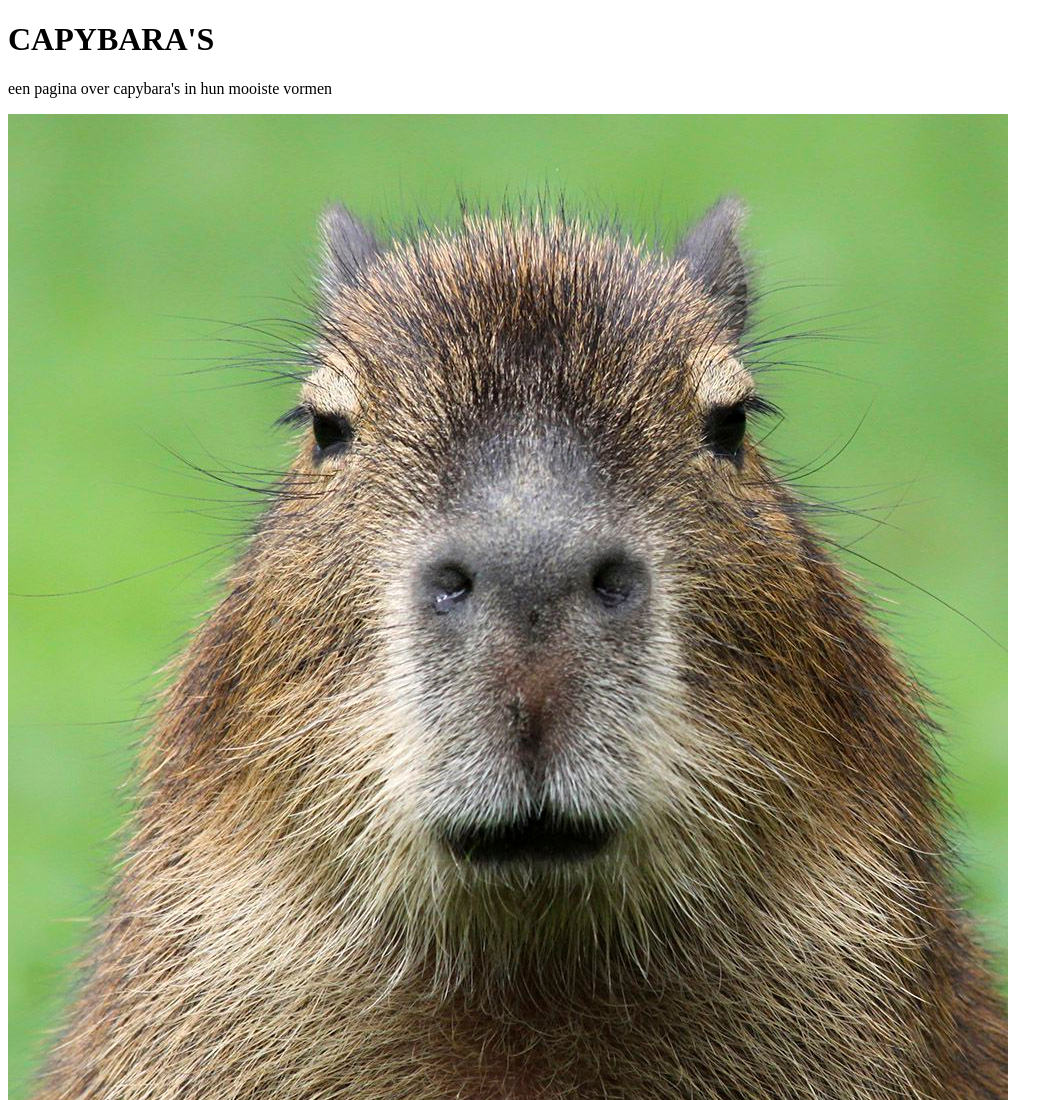
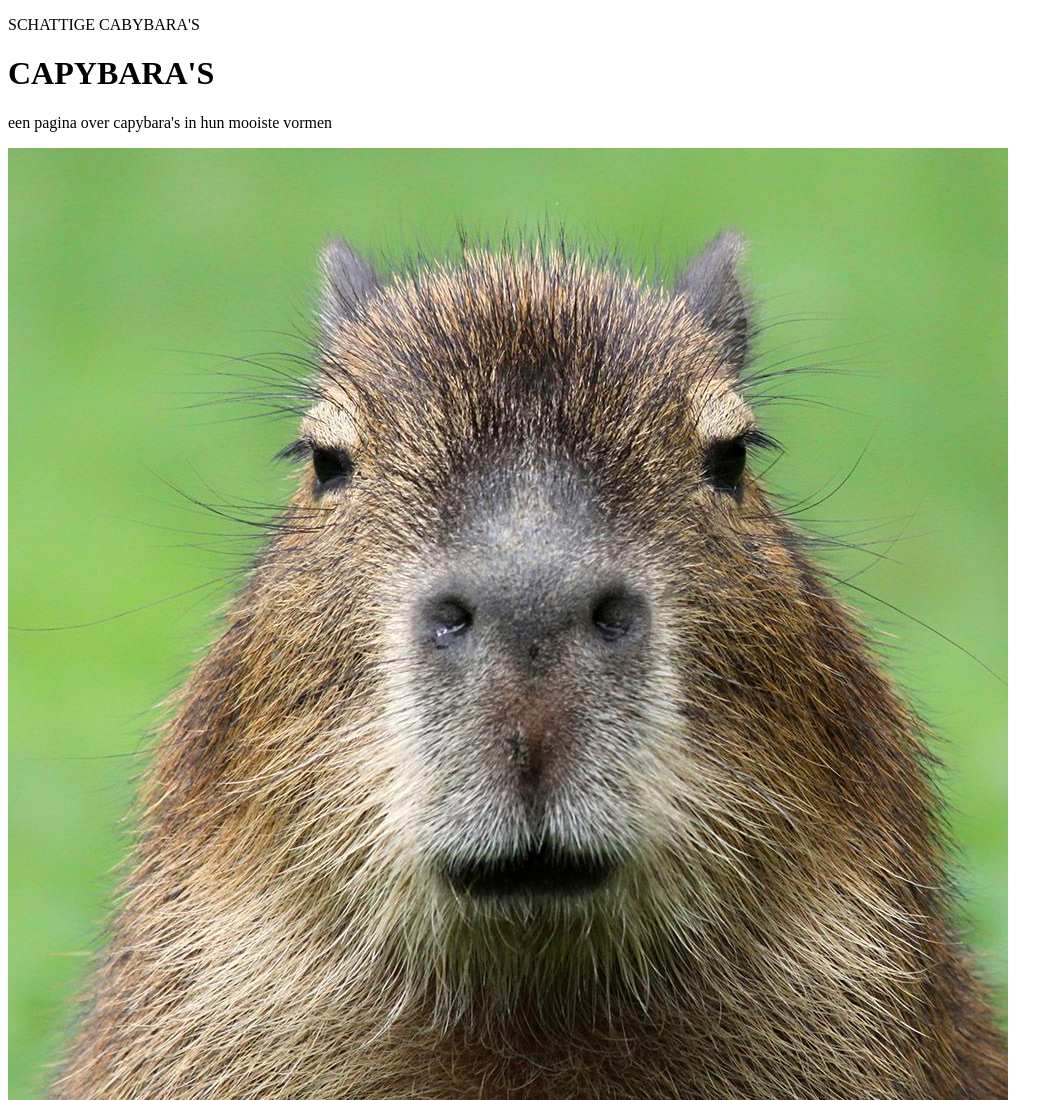
Before and after one commit to frazzledpeach/bert-ernie, a plain HTML site: page index.html in a window 1280 px wide. Shown: the top 1100 px of the page, without its empty margins (0-1063 px from the left). Drawn offline with Linux system fonts and the light colour scheme.

Commit message:
Update index.html

```diff
--- a/index.html
+++ b/index.html
@@ -4,6 +4,8 @@
 
 </html>
 <body>
+
+<p>SCHATTIGE CABYBARA'S<p>
 
    <h1>CAPYBARA'S</h1>
 
```
